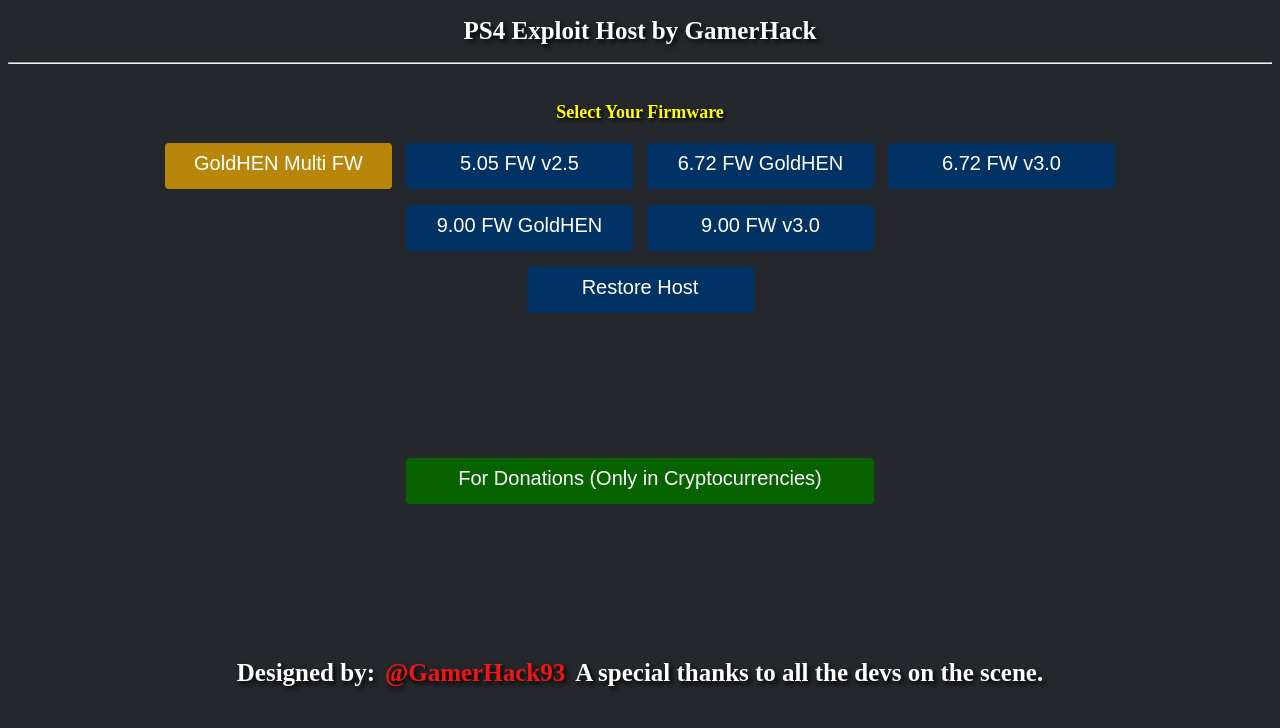
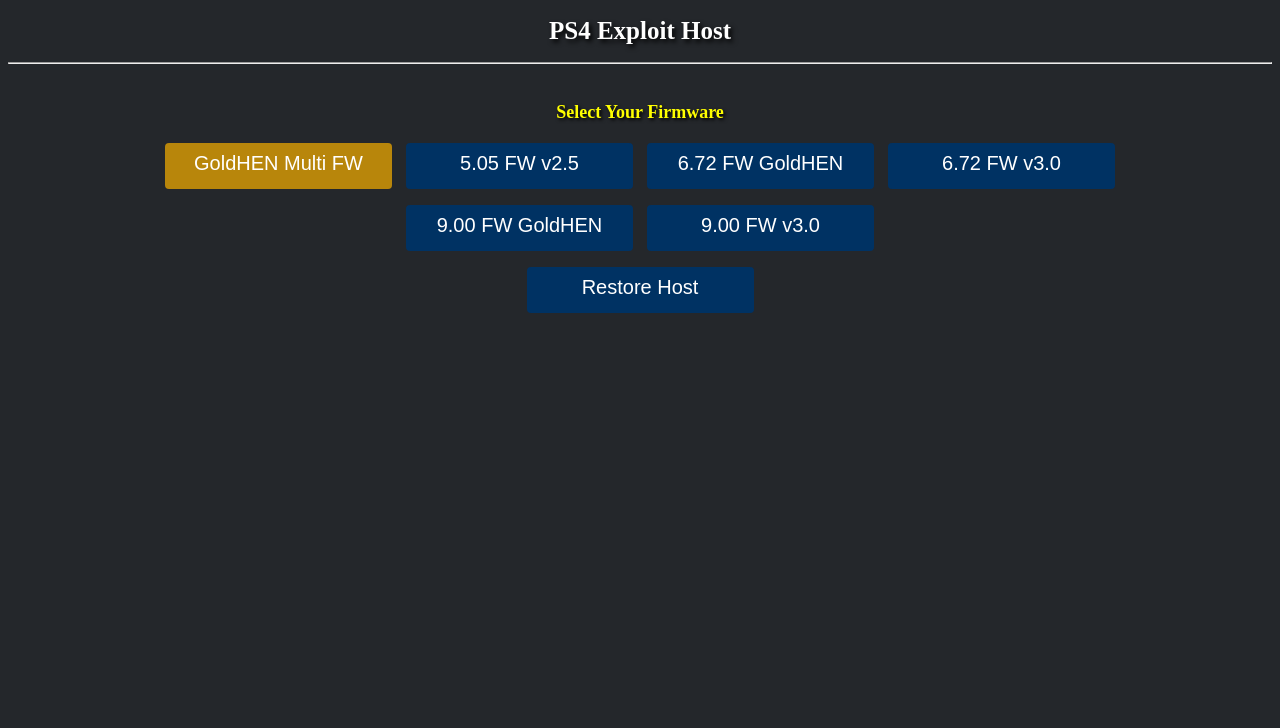
Before and after one commit to dcrismsss/dcrismsssps4jb, a plain HTML site: page index.html in a window 1280 px wide. Drawn offline with Linux system fonts and the light colour scheme.

Commit message:
Remove 'by GamerHack' from title and headings

```diff
--- a/index.html
+++ b/index.html
@@ -1,46 +1,28 @@
 <!DOCTYPE html>
 <html><head>
-<title>PS4  Exploit Host by GamerHack</title>
+<title>PS4  Exploit Host</title>
 <link rel="stylesheet" href="style.css">
 </head>
 <body>
 <script>
 var histlength=history.length;history.go(-histlength 2);
 </script>
-<h1 id=msgs>PS4  Exploit Host by GamerHack</h1>
+<h1 id=msgs>PS4  Exploit Host</h1>
 <hr>
 <br>
 <div id=menu>
 <h1 style="font-size: 18px;color: yellow;">Select Your Firmware</h1>
-<button class="btn btn-multi" onmouseover="msgs.innerHTML='PS4 GoldHEN Host for 5.05 and 7.00 to 13.52 FW - (Auto Exploit Selection)'" onmouseout="msgs.innerHTML='PS4  Exploit Host by GamerHack'" onclick="location.replace('g2all/index.html')"> GoldHEN Multi FW </button>
-<button class="btn" onmouseover="msgs.innerHTML='PS4 5.05 FW Host v2.5'" onmouseout="msgs.innerHTML='PS4  Exploit Host by GamerHack'" onclick="location.replace('505/index.html')"> 5.05 FW v2.5 </button>
-<a href="672goldhen/index.html"><button class="btn" onmouseover="msgs.innerHTML='PS4 6.72 FW GoldHEN Host'" onmouseout="msgs.innerHTML='PS4  Exploit Host by GamerHack'"> 6.72 FW GoldHEN </button></a>
-<a href="672/index.html"><button class="btn" onmouseover="msgs.innerHTML='PS4 6.72 FW Host v3.0'" onmouseout="msgs.innerHTML='PS4  Exploit Host by GamerHack'"> 6.72 FW v3.0 </button></a>
+<button class="btn btn-multi" onmouseover="msgs.innerHTML='PS4 GoldHEN Host for 5.05 and 7.00 to 13.52 FW - (Auto Exploit Selection)'" onmouseout="msgs.innerHTML='PS4  Exploit Host'" onclick="location.replace('g2all/index.html')"> GoldHEN Multi FW </button>
+<button class="btn" onmouseover="msgs.innerHTML='PS4 5.05 FW Host v2.5'" onmouseout="msgs.innerHTML='PS4  Exploit Host'" onclick="location.replace('505/index.html')"> 5.05 FW v2.5 </button>
+<a href="672goldhen/index.html"><button class="btn" onmouseover="msgs.innerHTML='PS4 6.72 FW GoldHEN Host'" onmouseout="msgs.innerHTML='PS4  Exploit Host'"> 6.72 FW GoldHEN </button></a>
+<a href="672/index.html"><button class="btn" onmouseover="msgs.innerHTML='PS4 6.72 FW Host v3.0'" onmouseout="msgs.innerHTML='PS4  Exploit Host'"> 6.72 FW v3.0 </button></a>
 <br>
-<a href="900goldhen/index.html"><button class="btn" onmouseover="msgs.innerHTML='PS4 9.00 FW GoldHEN Host - (FontFaceSet Webkit)'" onmouseout="msgs.innerHTML='PS4  Exploit Host by GamerHack'"> 9.00 FW GoldHEN </button></a>
-<a href="900v3/index.html"><button class="btn" onmouseover="msgs.innerHTML='PS4 9.00 FW Host v3.0 - (FontFaceSet Webkit)'" onmouseout="msgs.innerHTML='PS4  Exploit Host by GamerHack'"> 9.00 FW v3.0 </button></a>
+<a href="900goldhen/index.html"><button class="btn" onmouseover="msgs.innerHTML='PS4 9.00 FW GoldHEN Host - (FontFaceSet Webkit)'" onmouseout="msgs.innerHTML='PS4  Exploit Host'"> 9.00 FW GoldHEN </button></a>
+<a href="900v3/index.html"><button class="btn" onmouseover="msgs.innerHTML='PS4 9.00 FW Host v3.0 - (FontFaceSet Webkit)'" onmouseout="msgs.innerHTML='PS4  Exploit Host'"> 9.00 FW v3.0 </button></a>
 <br>
-<button class="btn" onmouseover="msgs.innerHTML='Restore a Host to User&#8217;s Guide without using DNS'" onmouseout="msgs.innerHTML='PS4  Exploit Host by GamerHack'" onclick="location.replace('restore/index.html')"> Restore Host </button>
-<br>
-<button class="btn btn-onln" onmouseover="msgs.innerHTML='If you like my work you can support me with a donation.'" onmouseout="msgs.innerHTML='PS4  Exploit Host by GamerHack'" onclick="donations()" style="margin-top: 137px;margin-bottom: 77px;width: 468px;"> For Donations (Only in Cryptocurrencies) </button>
-<h1 style="margin-top: 78px;">Designed by:<a href="https://twitter.com/GamerHack93" style="color: #f31414;margin-left: 10px;margin-right: 10px;">@GamerHack93</a>A special thanks to all the devs on the scene.</h1>
-</div>
-<div id=crypto>
-<h1 style="font-size: 18px;color: yellow;">Donate with Bitcoin (BTC):</h1>
-<img src="btc.jpg" width="150" height="150">
-<br>
-<h1 style="font-size: 18px;">bc1q6cnsykmvem6zgw8wag3ygee0jkhtxj6rkp2nrm</h1>
-<br>
-<h1 style="font-size: 18px;color: yellow;">Donate with Ethereum (ETH):</h1>
-<img src="eth.jpg" width="150" height="150">
-<h1 style="font-size: 18px;">0x7Ae1825ddE196925dB8B7832F436cA0eAeaF932c</h1>
-<button class="btn" onclick="load_menu()"> Return </button>
-</div>
+<button class="btn" onmouseover="msgs.innerHTML='Restore a Host to User&#8217;s Guide without using DNS'" onmouseout="msgs.innerHTML='PS4  Exploit Host'" onclick="location.replace('restore/index.html')"> Restore Host </button>
+
 <script>
-function donations(){
-document.getElementById("crypto").style.display = "block";
-document.getElementById("menu").style.display = "none";
-}
 
 function load_menu(){
 document.getElementById("menu").style.display = "block";
```
